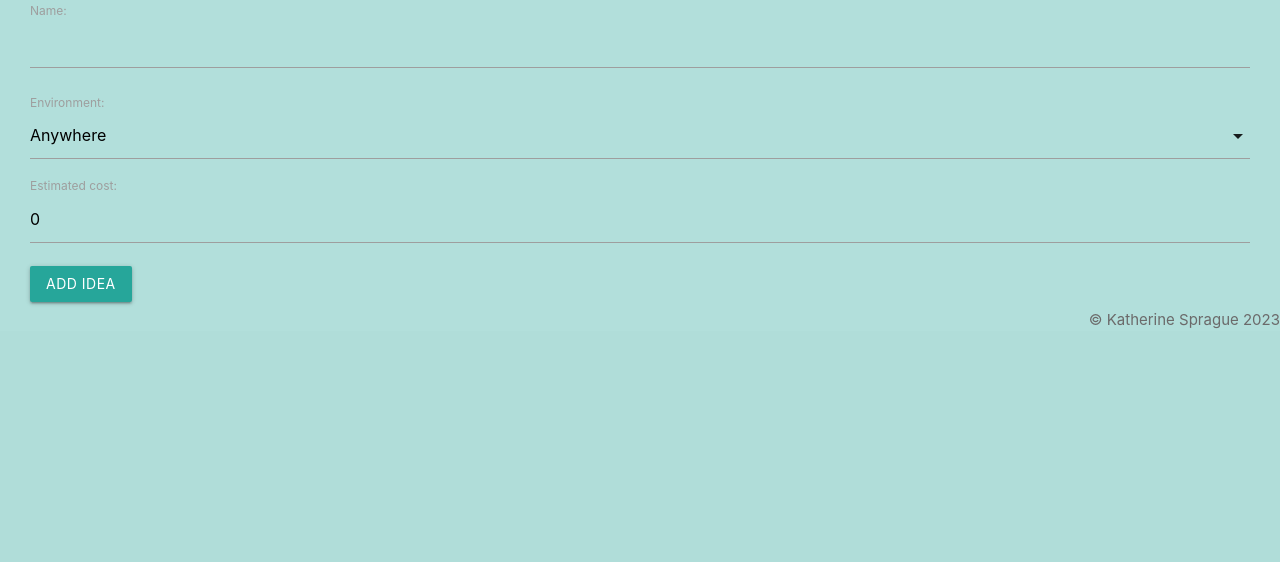
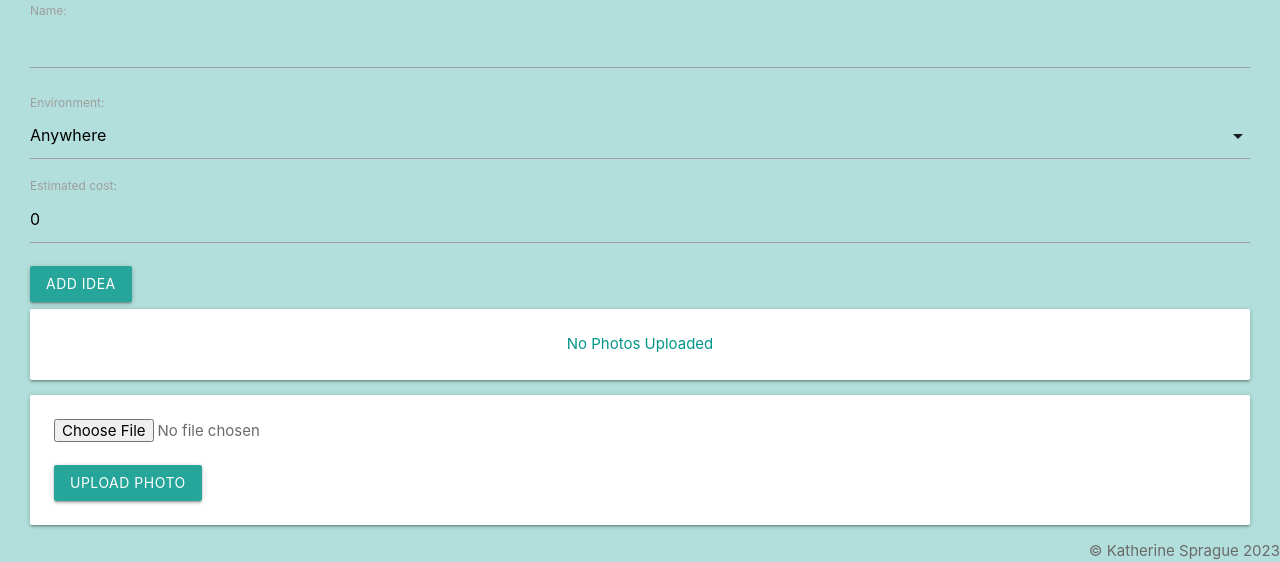
Before and after one commit to nohatekate/what_is_the_plan_p3, a Django app: template main_app/templates/groups/detail.html in a window 1280 px wide. Shown: the part 469-1031 px from the top of the page. Before the commit the page ends 798 px from the top, so only its background shows below. Run offline with Django 4.2, Linux system fonts and the light colour scheme; the template is opened without the code that fills it: values that come from a table or form of the project are taken from there, others are empty; some libraries are stand-ins or nearby versions.

Commit message:
photo functionality complete, registered Photo model to admin

```diff
--- a/main_app/admin.py
+++ b/main_app/admin.py
@@ -1,7 +1,8 @@
 from django.contrib import admin
-from .models import Group, Idea
+from .models import *
 
 # Register your models here.
 
 admin.site.register(Group)
 admin.site.register(Idea)
+admin.site.register(Photo)
--- a/main_app/templates/groups/detail.html
+++ b/main_app/templates/groups/detail.html
@@ -59,6 +59,19 @@
         <input type="submit" class="btn" value="Add Idea">
     </form>
 </div>
+
+    {% for photo in group.photo_set.all %}
+    <img class="responsive-img card-panel" src="{{photo.url}}">
+    {% empty %}
+    <div class="card-panel teal-text center-align">No Photos Uploaded</div>
+    {% endfor %}
+    <form action="{% url 'add_photo' group.id %}" enctype="multipart/form-data" method="POST" class="card-panel">
+        {% csrf_token %}
+        <input type="file" name="photo-file">
+        <br><br>
+        <button type="submit" class="btn">Upload Photo</button>
+    </form>
+
 <script>
     const selectEl = document.querySelectorAll('select');
     M.FormSelect.init(selectEl);
--- a/main_app/views.py
+++ b/main_app/views.py
@@ -60,16 +60,20 @@ def choose_random_idea(request, group_id):
 
 @login_required
 def add_photo(request, group_id):
+
     # photo-file will be the "name" attribute on the <input type="file">
     photo_file = request.FILES.get('photo-file', None)
     if photo_file:
+
         s3 = boto3.client('s3')
         # need a unique "key" for S3 / needs image file extension too
         key = uuid.uuid4().hex[:6] + photo_file.name[photo_file.name.rfind('.'):]
         # just in case something goes wrong
         try:
+
             bucket = os.environ['S3_BUCKET']
             s3.upload_fileobj(photo_file, bucket, key)
+            print("add photo view function")
             # build the full url string
             url = f"{os.environ['S3_BASE_URL']}{bucket}/{key}"
             # we can assign to cat_id or cat (if you have a cat object)
--- a/what_is_the_plan/settings.py
+++ b/what_is_the_plan/settings.py
@@ -14,7 +14,7 @@ from pathlib import Path
 import environ
 
 environ.Env()
-environ.Env.read_env
+environ.Env.read_env()
 
 # Build paths inside the project like this: BASE_DIR / 'subdir'.
 BASE_DIR = Path(__file__).resolve().parent.parent
```
